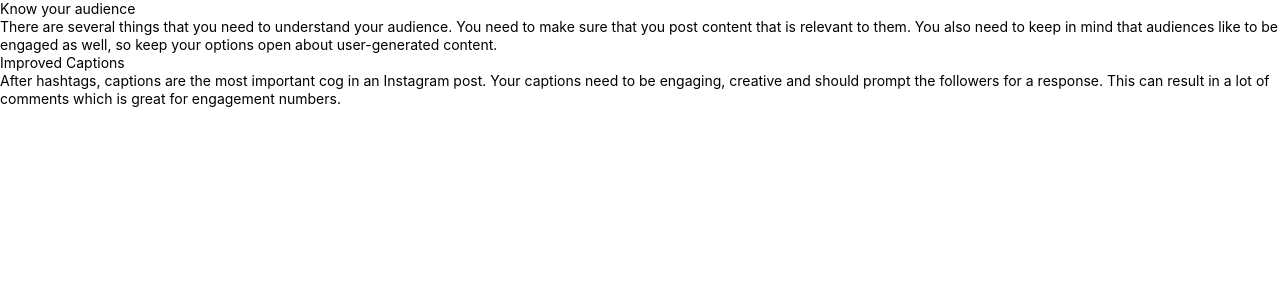
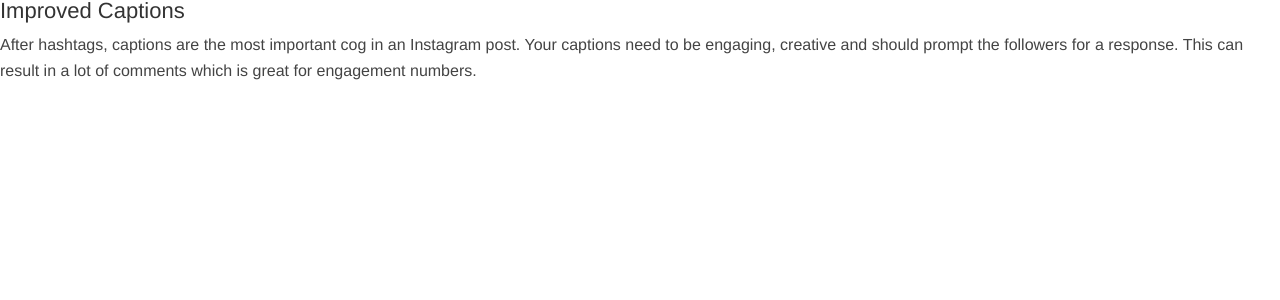
Before and after one commit to hobbysinan/firsproject, a Next.js app: page /oh in a window 1280 px wide. Shown: the top 300 px of the page. Built offline with nearby package versions, Linux system fonts and the light colour scheme.

Commit message:
Update oh.js

```diff
--- a/pages/oh.js
+++ b/pages/oh.js
@@ -4,7 +4,7 @@ import Script from 'next/script'
 import Link from 'next/link'
 import Insta from "../components/Insta";
 import { Inter } from '@next/font/google'
-import styles from '../styles/Home.module.css'
+import styles from '../styles/v2.css'
 
 const inter = Inter({ subsets: ['latin'] })
 
@@ -17,12 +17,12 @@ export default function ogPage() {
         <meta name="viewport" content="width=device-width, initial-scale=1" />
         <link rel="icon" href="/favicon.ico" />
       </Head>
-<h3>Know your audience</h3>
-<p>There are several things that you need to understand your audience. You need to make sure that you post content that is relevant to them. You also need to keep in mind that audiences like to be engaged as well, so keep your options open about user-generated content.</p>
-
-<h3>Improved Captions</h3>
-
- <p>After hashtags, captions are the most important cog in an Instagram post. Your captions need to be engaging, creative and should prompt the followers for a response. This can result in a lot of comments which is great for engagement numbers.</p>
+<div className="adv-3">
+<h3 className="title">Improved Captions</h3>
+<div className="desc">
+<p>After hashtags, captions are the most important cog in an Instagram post. Your captions need to be engaging, creative and should prompt the followers for a response. This can result in a lot of comments which is great for engagement numbers.</p>
+</div>
+</div>
 
   </>
 
```
